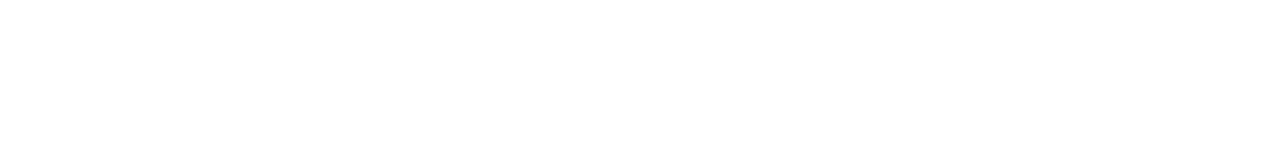
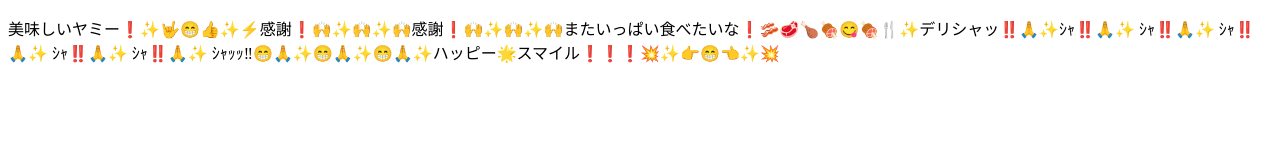
Before and after one commit to fevertodori/conflict-test, a plain HTML site: page form.html in a window 1280 px wide. Drawn offline with Linux system fonts and the light colour scheme.

Commit message:
美味しいヤミー❗️✨🤟😁👍✨⚡️感謝❗️🙌✨🙌✨🙌感謝❗️🙌✨🙌✨🙌またいっぱい食べたいな❗️🥓🥩🍗🍖😋🍖🍴✨デリシャッ‼️🙏✨ｼｬ‼️🙏✨ ｼｬ‼️🙏✨ ｼｬ‼️🙏✨ ｼｬ‼️🙏✨ ｼｬ‼️🙏✨ ｼｬｯｯ‼😁🙏✨😁🙏✨😁🙏✨ハッピー🌟スマイル❗️❗️❗💥✨👉😁👈✨💥

```diff
--- a/form.html
+++ b/form.html
@@ -5,6 +5,7 @@
         <title>美味しいヤミー❗️✨🤟😁👍✨⚡️感謝❗️🙌✨🙌✨🙌感謝❗️🙌✨🙌✨🙌またいっぱい食べたいな❗️🥓🥩🍗🍖😋🍖🍴✨デリシャッ‼️🙏✨ｼｬ‼️🙏✨ ｼｬ‼️🙏✨ ｼｬ‼️🙏✨ ｼｬ‼️🙏✨ ｼｬ‼️🙏✨ ｼｬｯｯ‼😁🙏✨😁🙏✨😁🙏✨ハッピー🌟スマイル❗️❗️❗💥✨👉😁👈✨💥</title>
     </head>
     <body>
+	    <p>美味しいヤミー❗️✨🤟😁👍✨⚡️感謝❗️🙌✨🙌✨🙌感謝❗️🙌✨🙌✨🙌またいっぱい食べたいな❗️🥓🥩🍗🍖😋🍖🍴✨デリシャッ‼️🙏✨ｼｬ‼️🙏✨ ｼｬ‼️🙏✨ ｼｬ‼️🙏✨ ｼｬ‼️🙏✨ ｼｬ‼️🙏✨ ｼｬｯｯ‼😁🙏✨😁🙏✨😁🙏✨ハッピー🌟スマイル❗️❗️❗💥✨👉😁👈✨💥</p>
 
     </body>
 </html>
```
